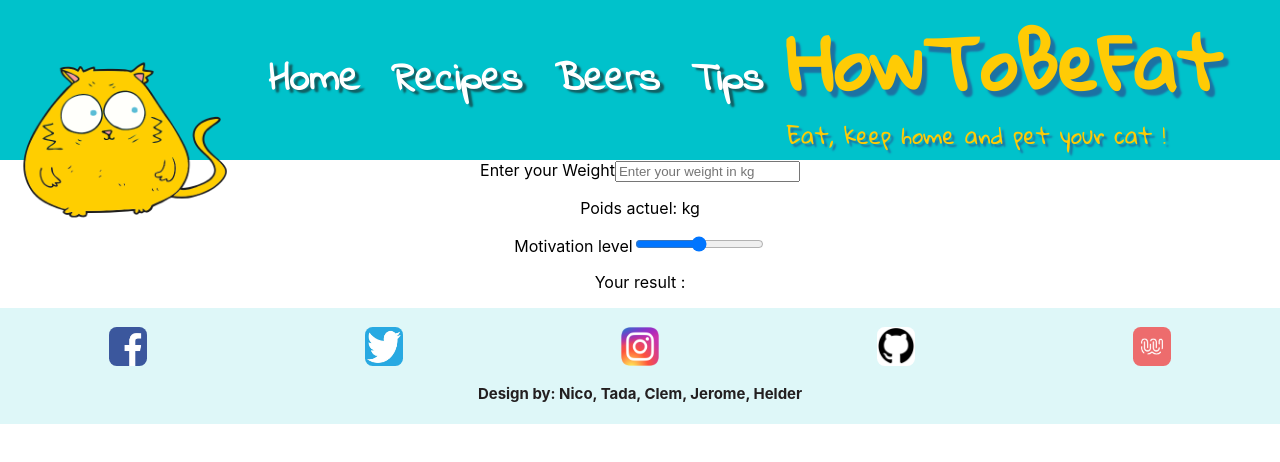
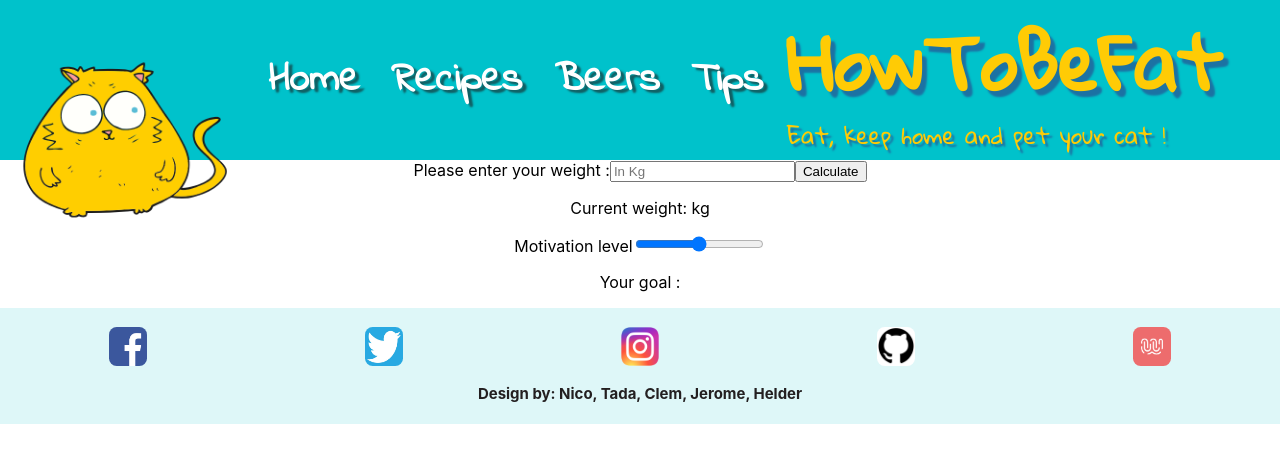
Before and after one commit to WildCodeSchool/paris-0320-project2-howToBeFat, a React (Create React App) app: page /Calculator in a window 1280 px wide. Shown: the top 462 px of the page. Built offline with nearby package versions, Linux system fonts and the light colour scheme; a web font is replaced by a local one.

Commit message:
Add a button to calculate immediatly the goal and change text of label

```diff
--- a/src/components/Calculator.js
+++ b/src/components/Calculator.js
@@ -13,7 +13,9 @@ class Calculator extends React.Component {
         this.setState({ userWeight: event.target.value })
     }
 
-
+    weightChange = () => {
+        this.setState({ weightToReach: parseInt(this.state.userWeight) + this.state.userWeight * 0.2 + ' kg' })
+    }
 
     getWeightToReach = (userWeight) => {
 
@@ -44,22 +46,23 @@ class Calculator extends React.Component {
         }
     }
 
-
     render() {
-        console.log("result", this.state.weightToReach)
         return (
             <div>
                 <form>
-                    <label>Enter your Weight
+                    <label>Please enter your weight :
                     <input
                             type='number'
                             className="userWeight"
                             value={this.state.userWeight}
                             onChange={this.handleChange}
-                            placeholder="Enter your weight in kg">
+                            placeholder="In Kg">
                         </input>
                     </label>
-                    <p>Poids actuel: {this.state.userWeight} kg</p>
+
+                    <input type="button" value="Calculate" className="buttonCalculator" onClick={this.weightChange}/>
+
+                    <p>Current weight: {this.state.userWeight} kg</p>
                     <div>
                         <label>Motivation level</label>
                         <input
@@ -72,7 +75,7 @@ class Calculator extends React.Component {
                             max="100"
                         />
                     </div>
-                    <p>Your result : {this.state.weightToReach}</p>
+                    <p value={this.state.weightToReach} onChange={this.weightChange}>Your goal : {this.state.weightToReach}</p>
                 </form>
             </div>
         )
```
